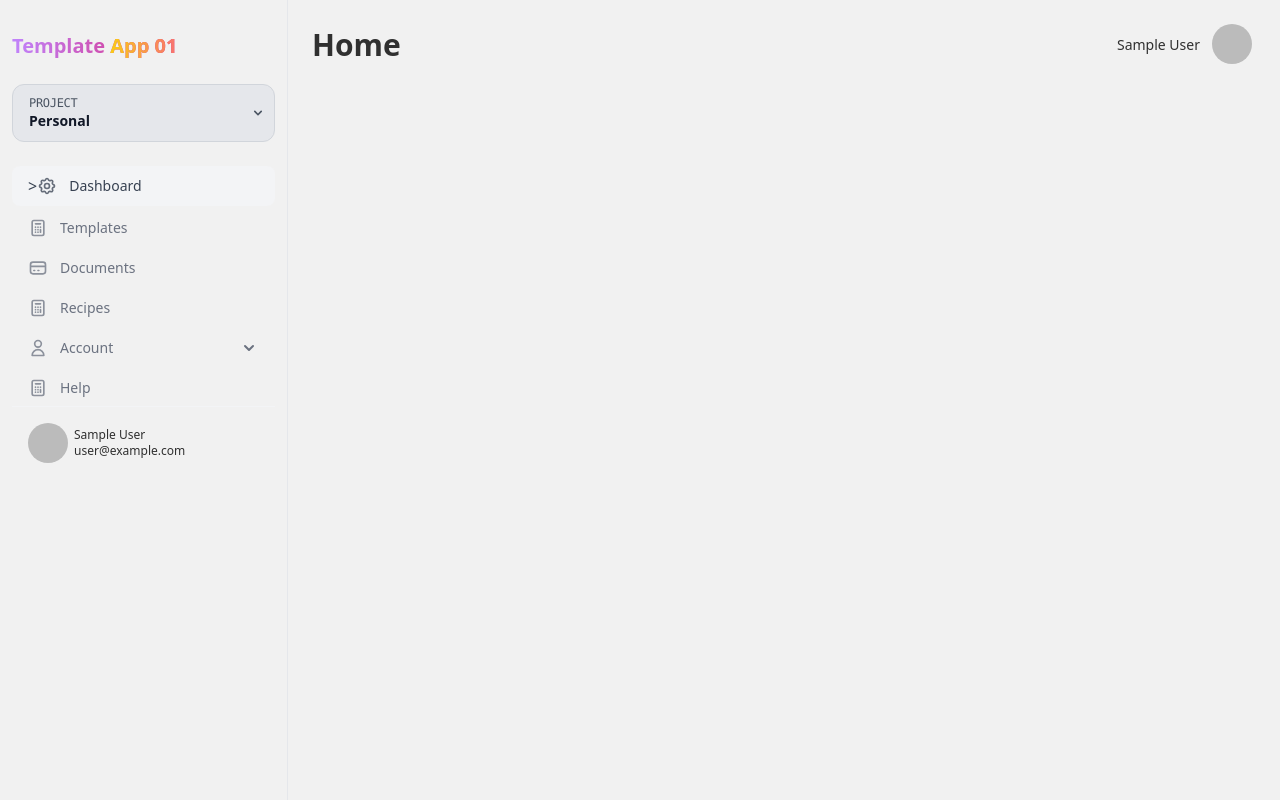
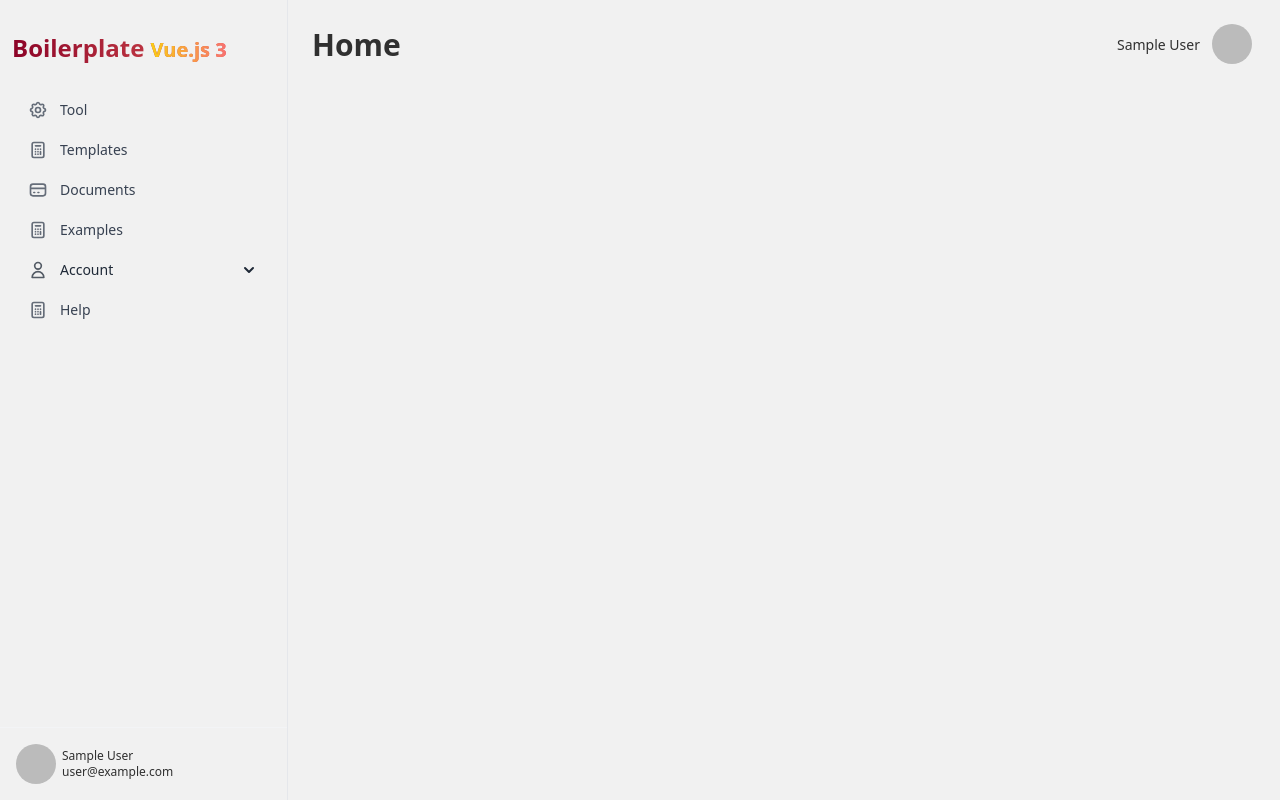
Before and after one commit to kodevasse/Function_webapp_01, a Vue app: page / in a window 1280 px wide. Built offline with nearby package versions, Linux system fonts and the light colour scheme; no server answers; the database is empty; sample sign-in values are in the browser's storage.

Commit message:
sidebar interactiv build, made dummy pages for most

```diff
--- a/src/components/Notification.vue
+++ b/src/components/Notification.vue
@@ -3,7 +3,7 @@
     <div
       v-for="notification in notifications"
       :key="notification.id"
-      :class="`alert bg-pink-400 fixed top-14 right-0 sm:w-1/2 w-full flex flex-row alert-${notification.type}`"
+      :class="`alert bg-pink-400 fixed z-40 top-14 right-0 sm:w-1/2 w-full flex flex-row alert-${notification.type}`"
     >
       <svg
         xmlns="http://www.w3.org/2000/svg"
--- a/src/components/nav/NavBarSide.vue
+++ b/src/components/nav/NavBarSide.vue
@@ -6,13 +6,13 @@
   >
     <div class="px-1 py-6 flex flex-col w-full items-start h-full">
       <h1
-        class="font-extrabold text-transparent text-xl bg-clip-text bg-gradient-to-r from-purple-400 to-pink-600"
+        class="font-extrabold text-transparent text-2xl bg-clip-text bg-gradient-to-r from-primary to-secondary"
       >
-        Template <span class="text-gray-600"></span
+        Boilerplate <span class="text-gray-600"></span
         ><span class="text-gray-600"></span
         ><span
           class="font-extrabold text-transparent text-xl bg-clip-text bg-gradient-to-r from-yellow-400 to-red-400"
-          >App 01</span
+          >Vue.js 3</span
         >
       </h1>
 
@@ -21,7 +21,7 @@
 
         <div
           @click.prevent="showDropdown = !showDropdown"
-          class="inline-flex items-stretch rounded-xl border border-gray-300 bg-gray-200 cursor-pointer mb-5"
+          class="inline-flex items-stretch rounded-xl border border-gray-300 bg-gray-200 cursor-pointer mb-5 hidden"
           :class="showDropdown && ' bg-gray-200'"
         >
           <div
@@ -102,7 +102,7 @@
 
                       <a
                         href="#"
-                        class="block rounded-lg px-4 py-2 text-sm text-gray-500 hover:bg-gray-50 hover:text-gray-700"
+                        class="block rounded-lg px-4 py-2 text-sm text-gray-800 hover:bg-gray-50 hover:text-gray-700"
                         role="menuitem"
                       >
                         Personal
@@ -110,7 +110,7 @@
 
                       <a
                         href="#"
-                        class="block rounded-lg px-4 py-2 text-sm text-gray-500 hover:bg-gray-50 hover:text-gray-700"
+                        class="block rounded-lg px-4 py-2 text-sm text-gray-800 hover:bg-gray-50 hover:text-gray-700"
                         role="menuitem"
                       >
                         Work Emails
@@ -118,7 +118,7 @@
 
                       <a
                         href="#"
-                        class="block rounded-lg px-4 py-2 text-sm text-gray-500 hover:bg-gray-50 hover:text-gray-700"
+                        class="block rounded-lg px-4 py-2 text-sm text-gray-800 hover:bg-gray-50 hover:text-gray-700"
                         role="menuitem"
                       >
                         Office stuff
@@ -152,11 +152,31 @@
         </div>
 
         <!-- END OF DROPWDOWN-->
+
         <RouterLink
           to="/tool"
-          class="flex items-center px-4 py-2 text-gray-700 bg-gray-100 rounded-lg"
+          class="flex items-center px-4 py-2 text-gray-700 rounded-lg hover:bg-base-200"
+          active-class="bg-base-200"
         >
+          <div
+            class="flex-shrink-0 transition-all duration-500 overflow-hidden"
+            :class="[$route.path === '/tool' ? 'w-4' : 'w-0']"
           >
+            <svg
+              xmlns="http://www.w3.org/2000/svg"
+              fill="none"
+              viewBox="0 0 24 24"
+              stroke-width="1.5"
+              stroke="currentColor"
+              class="w-4 h-4"
+            >
+              <path
+                stroke-linecap="round"
+                stroke-linejoin="round"
+                d="M8.25 4.5l7.5 7.5-7.5 7.5"
+              />
+            </svg>
+          </div>
           <svg
             xmlns="http://www.w3.org/2000/svg"
             class="w-5 h-5 opacity-75"
@@ -176,13 +196,37 @@
               d="M15 12a3 3 0 11-6 0 3 3 0 016 0z"
             />
           </svg>
+          <span
+            ref="textRef"
+            class="transition-all duration-500 ml-3 text-sm font-medium"
+            >Tool</span
+          >
+        </RouterLink>
 
-          <span class="ml-3 text-sm font-medium"> Dashboard </span>
-        </RouterLink>
         <RouterLink
           to="/templates"
-          class="flex items-center px-4 py-2 text-gray-500 rounded-lg hover:bg-gray-100 hover:text-gray-700"
+          class="flex items-center px-4 py-2 text-gray-700 rounded-lg hover:bg-base-200"
+          active-class="bg-base-200"
         >
+          <div
+            class="flex-shrink-0 transition-all duration-500 overflow-hidden"
+            :class="[$route.path === '/templates' ? 'w-4' : 'w-0']"
+          >
+            <svg
+              xmlns="http://www.w3.org/2000/svg"
+              fill="none"
+              viewBox="0 0 24 24"
+              stroke-width="1.5"
+              stroke="currentColor"
+              class="w-4 h-4"
+            >
+              <path
+                stroke-linecap="round"
+                stroke-linejoin="round"
+                d="M8.25 4.5l7.5 7.5-7.5 7.5"
+              />
+            </svg>
+          </div>
           <svg
             xmlns="http://www.w3.org/2000/svg"
             class="w-5 h-5 opacity-75"
@@ -198,13 +242,38 @@
             />
           </svg>
 
-          <span class="ml-3 text-sm font-medium"> Templates </span>
+          <span
+            ref="textRef"
+            class="transition-all duration-500 ml-3 text-sm font-medium"
+          >
+            Templates
+          </span>
         </RouterLink>
 
-        <a
-          href="#"
-          class="flex items-center px-4 py-2 text-gray-500 rounded-lg hover:bg-gray-100 hover:text-gray-700"
+        <RouterLink
+          to="/documents"
+          class="flex items-center px-4 py-2 text-gray-700 rounded-lg hover:bg-base-200"
+          active-class="bg-base-200"
         >
+          <div
+            class="flex-shrink-0 transition-all duration-500 overflow-hidden"
+            :class="[$route.path === '/documents' ? 'w-4' : 'w-0']"
+          >
+            <svg
+              xmlns="http://www.w3.org/2000/svg"
+              fill="none"
+              viewBox="0 0 24 24"
+              stroke-width="1.5"
+              stroke="currentColor"
+              class="w-4 h-4"
+            >
+              <path
+                stroke-linecap="round"
+                stroke-linejoin="round"
+                d="M8.25 4.5l7.5 7.5-7.5 7.5"
+              />
+            </svg>
+          </div>
           <svg
             xmlns="http://www.w3.org/2000/svg"
             class="w-5 h-5 opacity-75"
@@ -220,13 +289,38 @@
             />
           </svg>
 
-          <span class="ml-3 text-sm font-medium"> Documents </span>
-        </a>
+          <span
+            ref="textRef"
+            class="transition-all duration-500 ml-3 text-sm font-medium"
+          >
+            Documents
+          </span>
+        </RouterLink>
 
-        <a
-          href="#"
-          class="flex items-center px-4 py-2 text-gray-500 rounded-lg hover:bg-gray-100 hover:text-gray-700"
+        <RouterLink
+          to="/examples"
+          class="flex items-center px-4 py-2 text-gray-700 rounded-lg hover:bg-base-200"
+          active-class="bg-base-200"
         >
+          <div
+            class="flex-shrink-0 transition-all duration-500 overflow-hidden"
+            :class="[$route.path === '/examples' ? 'w-4' : 'w-0']"
+          >
+            <svg
+              xmlns="http://www.w3.org/2000/svg"
+              fill="none"
+              viewBox="0 0 24 24"
+              stroke-width="1.5"
+              stroke="currentColor"
+              class="w-4 h-4"
+            >
+              <path
+                stroke-linecap="round"
+                stroke-linejoin="round"
+                d="M8.25 4.5l7.5 7.5-7.5 7.5"
+              />
+            </svg>
+          </div>
           <svg
             xmlns="http://www.w3.org/2000/svg"
             class="w-5 h-5 opacity-75"
@@ -242,13 +336,37 @@
             />
           </svg>
 
-          <span class="ml-3 text-sm font-medium"> Recipes </span>
-        </a>
+          <span
+            ref="textRef"
+            class="transition-all duration-500 ml-3 text-sm font-medium"
+          >
+            Examples
+          </span>
+        </RouterLink>
 
         <details class="group [&_summary::-webkit-details-marker]:hidden">
           <summary
-            class="flex items-center px-4 py-2 text-gray-500 rounded-lg cursor-pointer hover:bg-gray-100 hover:text-gray-700"
+            class="flex items-center px-4 py-2 text-gray-800 rounded-lg cursor-pointer hover:bg-base-200 hover:text-gray-700"
           >
+            <div
+              class="flex-shrink-0 transition-all duration-500 overflow-hidden"
+              :class="[$route.path === '/account' ? 'w-4' : 'w-0']"
+            >
+              <svg
+                xmlns="http://www.w3.org/2000/svg"
+                fill="none"
+                viewBox="0 0 24 24"
+                stroke-width="1.5"
+                stroke="currentColor"
+                class="w-4 h-4"
+              >
+                <path
+                  stroke-linecap="round"
+                  stroke-linejoin="round"
+                  d="M8.25 4.5l7.5 7.5-7.5 7.5"
+                />
+              </svg>
+            </div>
             <svg
               xmlns="http://www.w3.org/2000/svg"
               class="w-5 h-5 opacity-75"
@@ -286,10 +404,29 @@
 
           <nav aria-label="Account Nav" class="mt-1.5 ml-8 flex flex-col">
             <RouterLink
-              to="/portal"
-              href="#"
-              class="flex items-center px-4 py-2 text-gray-500 rounded-lg hover:bg-gray-100 hover:text-gray-700"
+              to="/account"
+              class="flex items-center px-4 py-2 text-gray-700 rounded-lg hover:bg-base-200"
+              active-class="bg-base-200"
             >
+              <div
+                class="flex-shrink-0 transition-all duration-500 overflow-hidden"
+                :class="[$route.path === '/account' ? 'w-4' : 'w-0']"
+              >
+                <svg
+                  xmlns="http://www.w3.org/2000/svg"
+                  fill="none"
+                  viewBox="0 0 24 24"
+                  stroke-width="1.5"
+                  stroke="currentColor"
+                  class="w-4 h-4"
+                >
+                  <path
+                    stroke-linecap="round"
+                    stroke-linejoin="round"
+                    d="M8.25 4.5l7.5 7.5-7.5 7.5"
+                  />
+                </svg>
+              </div>
               <svg
                 xmlns="http://www.w3.org/2000/svg"
                 class="w-5 h-5 opacity-75"
@@ -305,12 +442,17 @@
                 />
               </svg>
 
-              <span class="ml-3 text-sm font-medium"> Details </span>
+              <span
+                ref="textRef"
+                class="transition-all duration-500 ml-3 text-sm font-medium"
+              >
+                Subscription
+              </span>
             </RouterLink>
 
-            <a
+            <!-- <a
               href="#"
-              class="flex items-center px-4 py-2 text-gray-500 rounded-lg hover:bg-gray-100 hover:text-gray-700"
+              class="flex items-center px-4 py-2 text-gray-800 rounded-lg hover:bg-base-200 hover:text-gray-700"
             >
               <svg
                 xmlns="http://www.w3.org/2000/svg"
@@ -328,12 +470,12 @@
               </svg>
 
               <span class="ml-3 text-sm font-medium"> Security </span>
-            </a>
+            </a> -->
 
             <div>
               <button
                 @click="storeAuth.logoutUser()"
-                class="flex items-center w-full px-4 py-2 text-gray-500 rounded-lg hover:bg-gray-100 hover:text-gray-700"
+                class="flex items-center w-full px-4 py-2 text-red-400 rounded-lg hover:bg-red-200 hover:text-gray-700"
               >
                 <svg
                   xmlns="http://www.w3.org/2000/svg"
@@ -355,10 +497,30 @@
             </div>
           </nav>
         </details>
-        <a
-          href="#"
-          class="flex items-center px-4 py-2 text-gray-500 rounded-lg hover:bg-gray-100 hover:text-gray-700"
+        <RouterLink
+          to="/help"
+          class="flex items-center px-4 py-2 text-gray-700 rounded-lg hover:bg-base-200"
+          active-class="bg-base-200"
         >
+          <div
+            class="flex-shrink-0 transition-all duration-500 overflow-hidden"
+            :class="[$route.path === '/help' ? 'w-4' : 'w-0']"
+          >
+            <svg
+              xmlns="http://www.w3.org/2000/svg"
+              fill="none"
+              viewBox="0 0 24 24"
+              stroke-width="1.5"
+              stroke="currentColor"
+              class="w-4 h-4"
+            >
+              <path
+                stroke-linecap="round"
+                stroke-linejoin="round"
+                d="M8.25 4.5l7.5 7.5-7.5 7.5"
+              />
+            </svg>
+          </div>
           <svg
             xmlns="http://www.w3.org/2000/svg"
             class="w-5 h-5 opacity-75"
@@ -374,14 +536,21 @@
             />
           </svg>
 
-          <span class="ml-3 text-sm font-medium"> Help </span>
-        </a>
+          <span
+            ref="textRef"
+            class="transition-all duration-500 ml-3 text-sm font-medium"
+          >
+            Help
+          </span>
+        </RouterLink>
       </nav>
-      <div class="sticky inset-x-0 bottom-0 border-t border-gray-100 w-full">
+      <div
+        class="fixed inset-x-0 bottom-0 mb-14 lg:mb-4 xl:mb-0 border-t border-gray-100 w-full"
+      >
         <RouterLink
           to="/account"
           href="#"
-          class="flex items-center p-4 shrink-0 hover:bg-gray-50 rounded-md"
+          class="flex items-center p-4 shrink-0 hover:bg-base-200 rounded-md"
         >
           <img
             alt="Man"
@@ -412,7 +581,7 @@ import { useGlobalStore } from "@/stores/globalStore";
 import { useStoreAuth } from "@/stores/storeAuth";
 import IconAddCircle from "@/components/icons/IconAddCircle.vue";
 import IconArrow from "@/components/icons/IconArrow.vue";
-
+const route = useRoute();
 const storeAuth = useStoreAuth();
 const globalStore = useGlobalStore();
 
@@ -449,6 +618,22 @@ watch(
 //   // Add the click event listener to the document
 //   document.addEventListener("click", closeNavbar);
 // });
+const textRef = ref(null);
+// watch(route, (newRoute, oldRoute) => {
+//   if (newRoute.path === "/tool") {
+//     textRef.value.style.transition = "all 0.5s";
+//     textRef.value.style.marginLeft = "0.7rem";
+//   } else {
+//     textRef.value.style.transition = "all 0.5s";
+//     textRef.value.style.marginLeft = "0.5rem";
+//   }
+// });
+
+// onMounted(() => {
+//   if (route.path === "/tool") {
+//     textRef.value.style.marginLeft = "0.7rem";
+//   }
+// });
 </script>
 
 <style scoped>
@@ -458,10 +643,19 @@ watch(
 /* we will explain what these classes do next! */
 .v-enter-active,
 .v-leave-active {
-  transition: opacity 0.1s ease;
+  transition: opacity 0.1s ease-in-out;
 }
 .v-enter-from,
 .v-leave-to {
   opacity: 0;
 }
+
+.fade-enter-active,
+.fade-leave-active {
+  transition: opacity 0.5s;
+}
+.fade-enter,
+.fade-leave-to {
+  opacity: 0;
+}
 </style>
--- a/src/router/index.js
+++ b/src/router/index.js
@@ -11,6 +11,10 @@ import Account from "../views/Account.vue";
 import Success from "../views/Success.vue";
 import Tool from "../views/Tool.vue";
 import Templates from "../views/Templates.vue";
+import Documents from "../views/Documents.vue";
+import Examples from "../views/Examples.vue";
+import Help from "../views/Help.vue";
+import Faq from "../views/Faq.vue";
 
 const routes = [
   {
@@ -30,6 +34,22 @@ const routes = [
     name: "account",
     component: Account,
   },
+  {
+    path: "/documents",
+    name: "documents",
+    component: Documents,
+  },
+  {
+    path: "/examples",
+    name: "examples",
+    component: Examples,
+  },
+  {
+    path: "/help",
+    name: "help",
+    component: Help,
+  },
+  { path: "/faq", name: "faq", component: Faq },
   {
     path: "/login",
     name: "login",
--- /dev/null
+++ b/src/views/Documents.vue
@@ -0,0 +1 @@
+<template>Documents</template>
--- /dev/null
+++ b/src/views/Examples.vue
@@ -0,0 +1 @@
+<template>Examples</template>
--- /dev/null
+++ b/src/views/Faq.vue
@@ -0,0 +1 @@
+<template>Faq</template>
--- /dev/null
+++ b/src/views/Help.vue
@@ -0,0 +1 @@
+<template>Help</template>
--- a/src/views/Login.vue
+++ b/src/views/Login.vue
@@ -121,9 +121,9 @@
             <hr class="w-full bg-gray-400" />
           </div>
           <div>
-            <lable class="text-sm font-medium leading-none text-gray-800">
+            <label class="text-sm font-medium leading-none text-gray-800">
               Email
-            </lable>
+            </label>
             <input
               disabled
               aria-label="enter email adress"
@@ -134,9 +134,9 @@
             />
           </div>
           <div class="mt-6 w-full">
-            <lable class="text-sm font-medium leading-none text-gray-800">
+            <label class="text-sm font-medium leading-none text-gray-800">
               Password
-            </lable>
+            </label>
             <div class="relative flex items-center justify-center">
               <input
                 disabled
```
